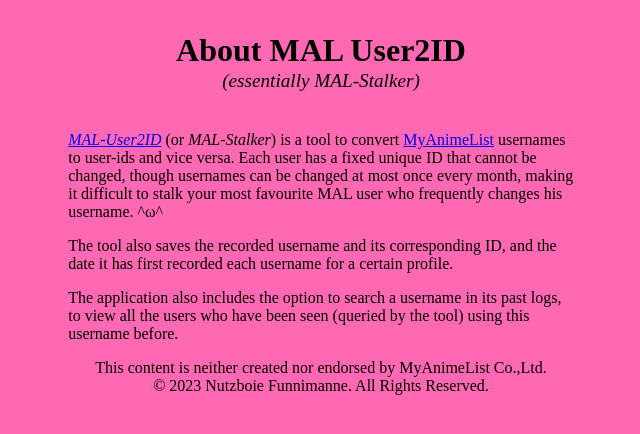
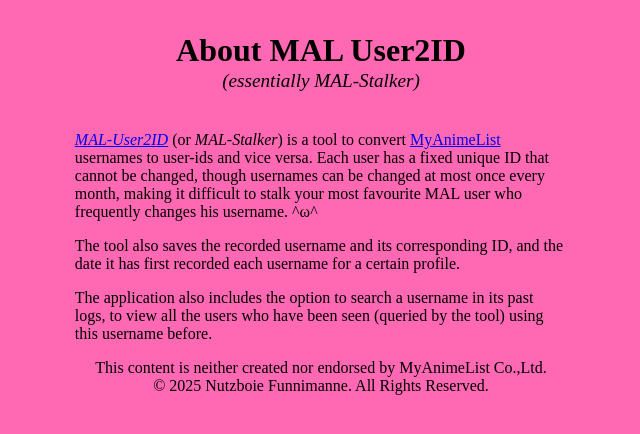
Before and after one commit to nutzboi/MAL-name2id, a PHP site: page /about.htm in a window 1280 px wide. Shown: the top 434 px of the page, without its empty margins (319-959 px from the left). Run offline with PHP 8.4, Linux system fonts and the light colour scheme.

Commit message:
cosmetic changes and happy new year!

```diff
--- a/about.htm
+++ b/about.htm
@@ -24,7 +24,7 @@
 	<p style="text-align: left;">The tool also saves the recorded username and its corresponding ID, and the date it has first recorded each username for a certain profile.</p>
 	<p style="text-align: left;"> The application also includes the option to search a username in its past logs, to view all the users who have been seen (queried by the tool) using this username before.</p>
 	</div>
-	<footer>This content is neither created nor endorsed by MyAnimeList Co.,Ltd.<br />© 2023 Nutzboie Funnimanne. All Rights Reserved.</footer>
+	<footer>This content is neither created nor endorsed by MyAnimeList Co.,Ltd.<br />© 2025 Nutzboie Funnimanne. All Rights Reserved.</footer>
 </body>
 
 </html>
--- a/style.css
+++ b/style.css
@@ -19,3 +19,8 @@ body {
 	display: grid;
 	grid-template-columns: repeat(3, 1fr);
 }
+
+p{
+	padding-left:5pt;
+	padding-right:5pt;
+}
```
